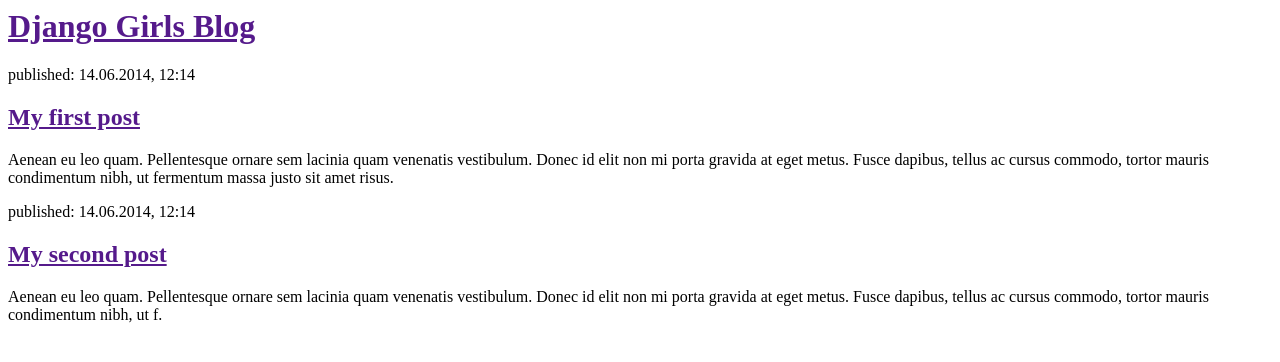
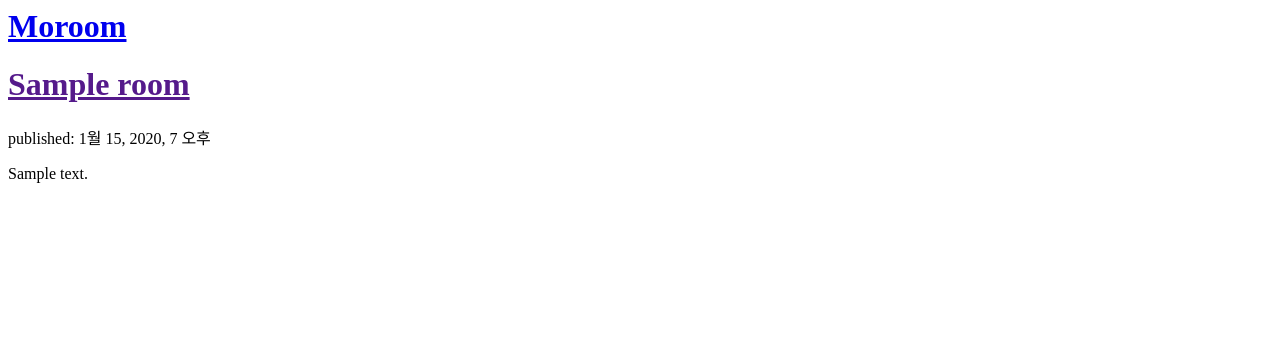
Before and after one commit to skc1395/moroom_web, a Django app: template app/templates/app/room_list.html in a window 1280 px wide. Shown: the top 362 px of the page. Run offline with Django 3.2, Linux system fonts and the light colour scheme; the template is opened without the code that fills it: values that come from a table or form of the project are taken from there, others are empty; tables that the repository leaves empty hold one stand-in row (values such as "Sample post").

Commit message:
Modified templates to display posts from database.

```diff
--- a/app/templates/app/room_list.html
+++ b/app/templates/app/room_list.html
@@ -3,20 +3,15 @@
         <title>Django Girls blog</title>
     </head>
     <body>
+      <div>
+        <h1><a href="/">Moroom</a></h1>
+      </div>
+      {% for room in rooms %}
         <div>
-            <h1><a href="">Django Girls Blog</a></h1>
+          <h1><a href="">{{ room.title }}</a></h1>
+          <p>published: {{ room.published_date }}</p>
+          <p>{{ room.text|linebreaksbr }}</p>
         </div>
-
-        <div>
-            <p>published: 14.06.2014, 12:14</p>
-            <h2><a href="">My first post</a></h2>
-            <p>Aenean eu leo quam. Pellentesque ornare sem lacinia quam venenatis vestibulum. Donec id elit non mi porta gravida at eget metus. Fusce dapibus, tellus ac cursus commodo, tortor mauris condimentum nibh, ut fermentum massa justo sit amet risus.</p>
-        </div>
-
-        <div>
-            <p>published: 14.06.2014, 12:14</p>
-            <h2><a href="">My second post</a></h2>
-            <p>Aenean eu leo quam. Pellentesque ornare sem lacinia quam venenatis vestibulum. Donec id elit non mi porta gravida at eget metus. Fusce dapibus, tellus ac cursus commodo, tortor mauris condimentum nibh, ut f.</p>
-        </div>
+      {% endfor %}
     </body>
 </html>
--- a/app/views.py
+++ b/app/views.py
@@ -1,4 +1,7 @@
 from django.shortcuts import render
+from django.utils import timezone
+from .models import Room, RoomType, RoomAgree, Option
 
 def room_list(request):
-    return render(request, 'app/room_list.html', {})
+    rooms = Room.objects.filter(published_date__lte=timezone.now()).order_by('published_date')
+    return render(request, 'app/room_list.html', {'rooms':rooms})
```
